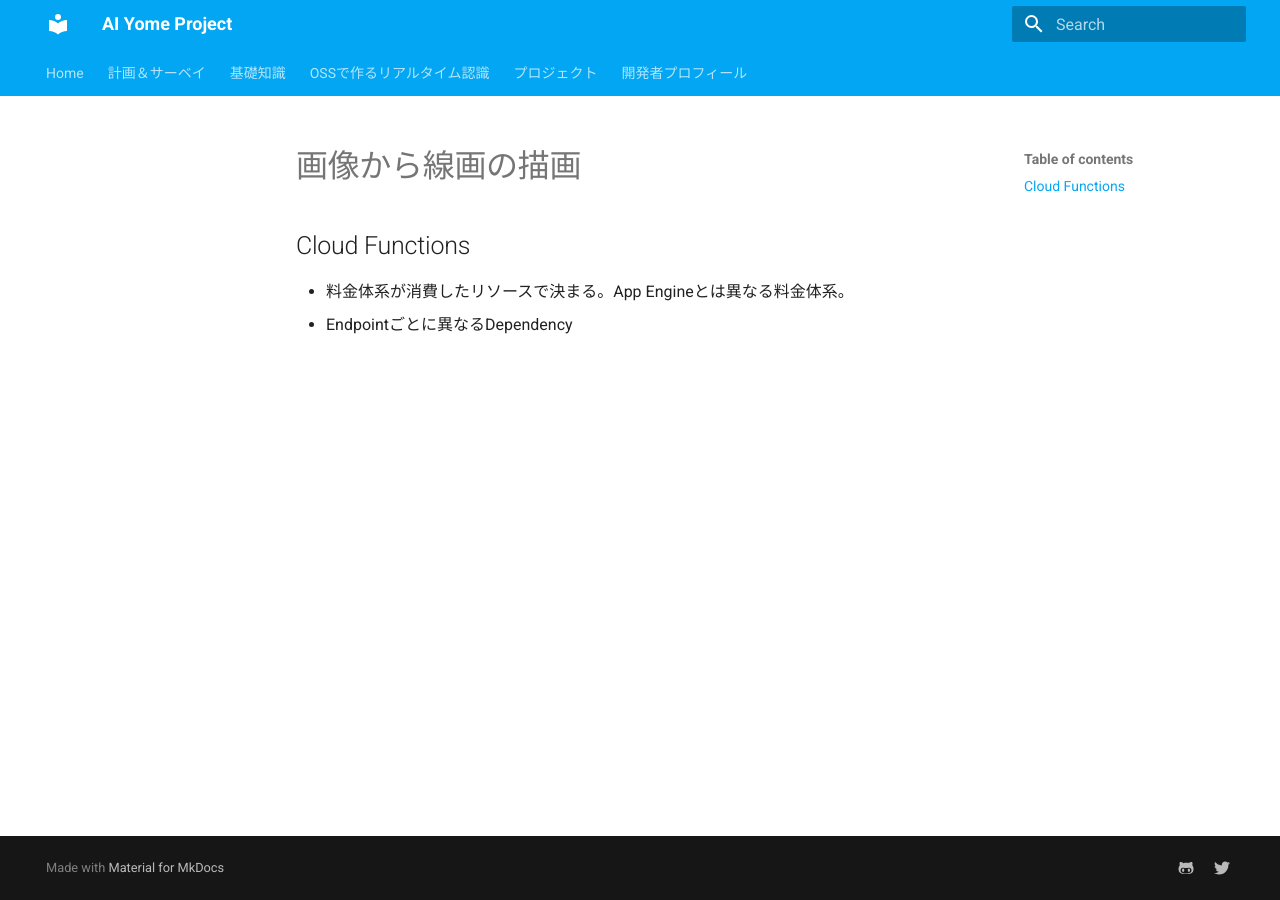
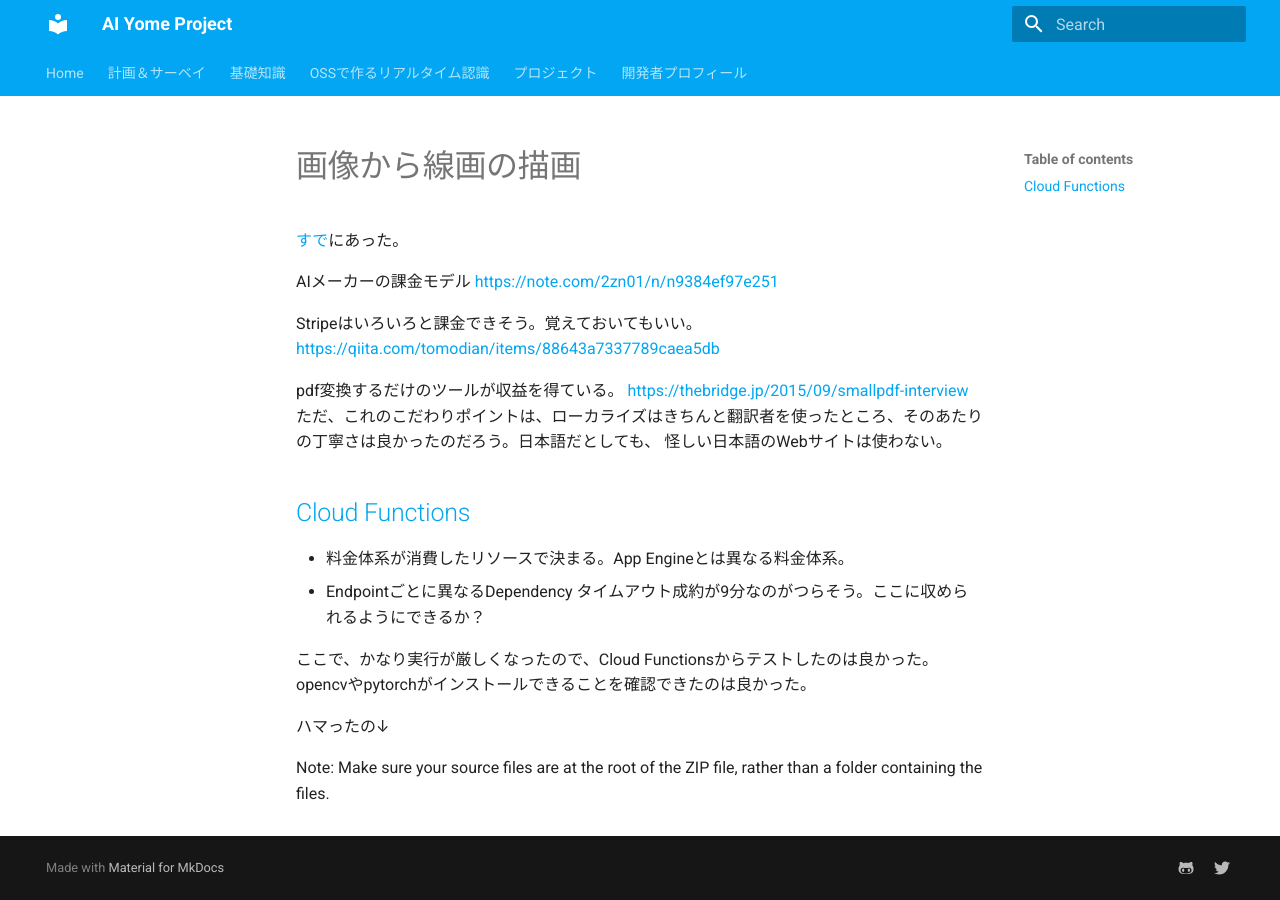
Before and after one commit to xiong-jie-y/ai-yome-project, an MkDocs documentation site: the page built from docs/projects/image_generation/draw_lines_from_photo.md, in a window 1280 px wide. Built offline with MkDocs 1.6.1 and Material for MkDocs 9.7.7, drawn with Linux system fonts in a browser that asks for light colours.

```diff
--- a/docs/projects/image_generation/draw_lines_from_photo.md
+++ b/docs/projects/image_generation/draw_lines_from_photo.md
@@ -1,5 +1,26 @@
 # 画像から線画の描画
+[すで](https://qiita.com/2zn01/items/5b8805e8791afe75f852)にあった。
 
-## Cloud Functions
+AIメーカーの課金モデル
+https://note.com/2zn01/n/n9384ef97e251
+
+Stripeはいろいろと課金できそう。覚えておいてもいい。
+https://qiita.com/tomodian/items/88643a7337789caea5db
+
+pdf変換するだけのツールが収益を得ている。
+https://thebridge.jp/2015/09/smallpdf-interview
+ただ、これのこだわりポイントは、ローカライズはきちんと翻訳者を使ったところ、そのあたりの丁寧さは良かったのだろう。日本語だとしても、
+怪しい日本語のWebサイトは使わない。
+
+
+## [Cloud Functions](https://cloud.google.com/functions?hl=ja)
 * 料金体系が消費したリソースで決まる。App Engineとは異なる料金体系。
 * Endpointごとに異なるDependency
+タイムアウト成約が9分なのがつらそう。ここに収められるようにできるか？
+
+ここで、かなり実行が厳しくなったので、Cloud Functionsからテストしたのは良かった。
+opencvやpytorchがインストールできることを確認できたのは良かった。
+
+ハマったの↓
+
+Note: Make sure your source files are at the root of the ZIP file, rather than a folder containing the files.
```
Also changed, not shown: docs/portofolio_management/it_tech.md (+14 -6 lines).
